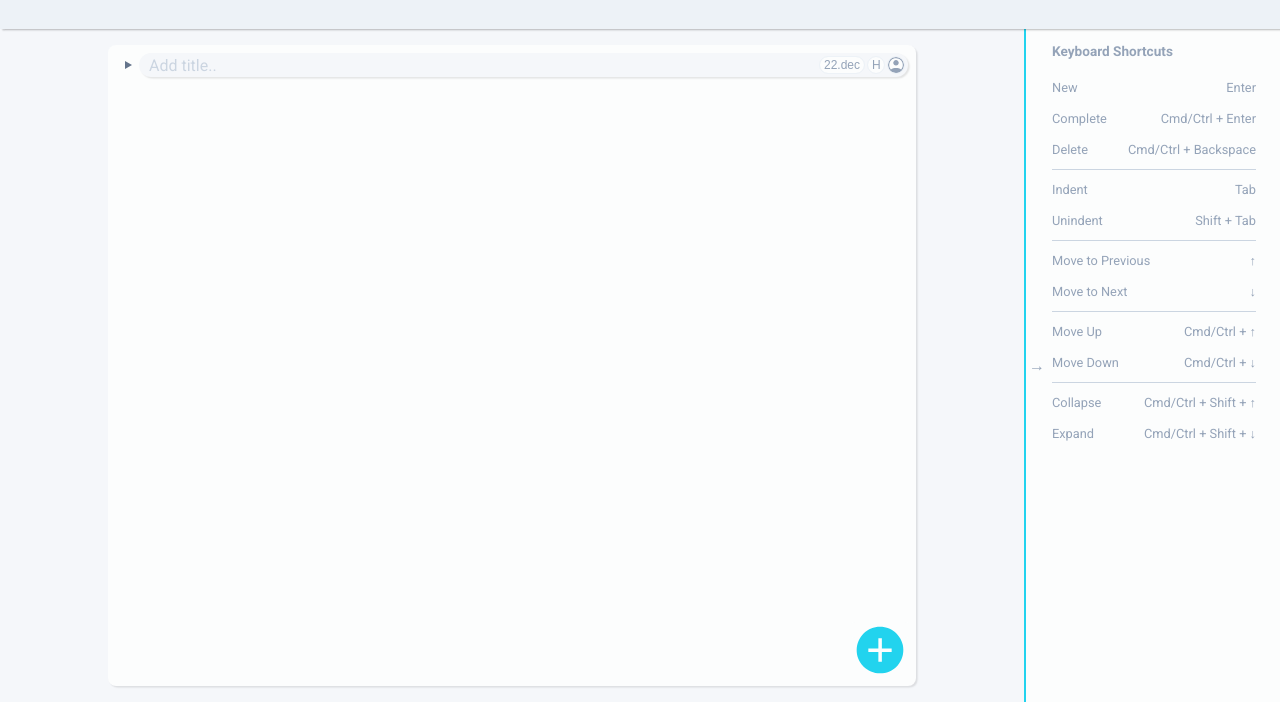
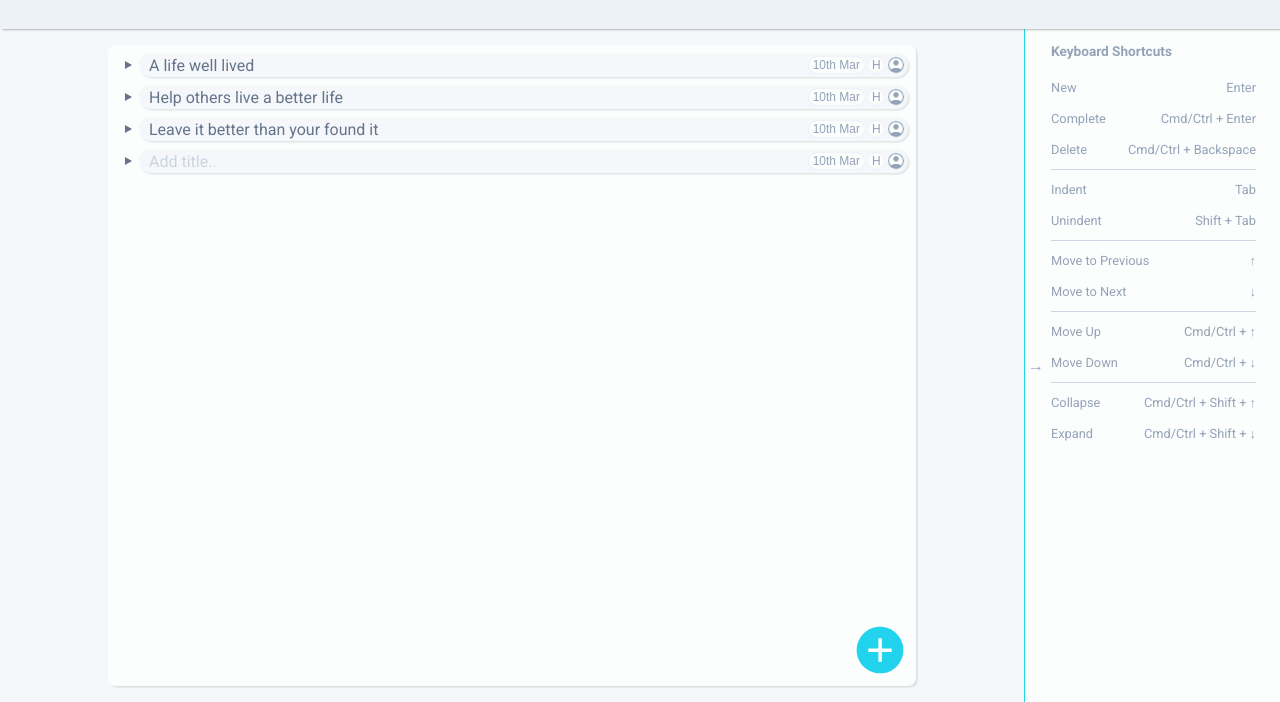
Before and after one commit to aste/GoGoDo, a website built with webpack: page src/template.html in a window 1280 px wide. Shown: the part 98-800 px from the top of the page. Built offline with nearby package versions, Linux system fonts and the light colour scheme; files whose address does not match are found by name.

Commit message:
Fix child node bug, add DOM object title sync, add continuous input-text update

```diff
--- a/src/index.js
+++ b/src/index.js
@@ -47,10 +47,10 @@ function createNodeObject(nodeTitle) {
 }
 
 
-function createNodeElement(node) {
+function renderNodeElement(node) {
     const nodeElement = document.createElement('div');
     nodeElement.id = node.uuid;
-    console.log(`node.uuid: ${node.uuid}`)
+    // console.log(`node.uuid: ${node.uuid}`)
     nodeElement.classList.add('node');
 
     const triangleElement = document.createElement('div');
@@ -63,12 +63,27 @@ function createNodeElement(node) {
 
     const formElement = document.createElement('form');
     formElement.classList.add('nodeForm');
+
+    formElement.addEventListener('submit', function (event) {
+        event.preventDefault();
+        newNode('');
+        // event.target(this.nextSibling)
+    })
     nodeContainerElement.appendChild(formElement);
 
     const inputElement = document.createElement('input');
     inputElement.type = 'text';
     inputElement.classList.add('nodeTitle');
     inputElement.placeholder = 'Add title..';
+    inputElement.value = node.nodeTitle;
+    inputElement.addEventListener('input', (event) => {
+        node.nodeTitle = event.target.value
+        console.log(node.nodeTitle)
+        // node.nodeTitle = inputElement.value;
+        // for (let i = 0; i < rootList.length; i++) {
+        //     console.log(rootList[i]);
+        // }
+    })
     formElement.appendChild(inputElement);
 
     const nodeMenuElement = document.createElement('div');
@@ -96,98 +111,30 @@ function createNodeElement(node) {
     ownerBtn.appendChild(ownerImg);
     nodeMenuElement.appendChild(ownerBtn);
 
+
+
     return nodeElement;
 }
 
 
-const initiateAppendNewNode = () => {
-    const node = createNodeObject('');
-    const nodeElement = createNodeElement(node);
+function newNode(title) {
+    const node = createNodeObject(title);
+    const nodeElement = renderNodeElement(node);
     mainList.appendChild(nodeElement);
-}
-
-newTaskBtn.addEventListener('click', (event) => {
-    initiateAppendNewNode()
-})
-// renderTodoList(todoItems);
-// // Form Submit
-
-const addFormEvent = () => {
-    forms.forEach(form => {
-        form.addEventListener('submit', function (event) {
-            event.preventDefault();
-            event.initiateAppendNewNode()
-        })
-    })
+    rootList.push(node);
 }
 
 
-// // Create the root node
-// const rootNode = createNodeObject("My To-Do List");
+newTaskBtn.addEventListener('click', (event) => {
+    newNode('')
+})
 
-// // Add child nodes
-// const node1 = createNodeObject("Task 1");
-// const node2 = createNodeObject("Task 2");
-// const node3 = createNodeObject("Task 3");
-// rootNode.children.push(node1, node2, node3);
-
-// function renderTodoList(todoItems) {
-//     const todoListContainer = document.getElementById("todo-list");
-//     todoListContainer.innerHTML = "";
-
-//     todoItems.forEach(item => {
-//         const todoItemElement = `
-//         <div class="todo-item">
-//           <input type="checkbox" ${item.completed ? "checked" : ""}>
-//           <span>${item.title}</span>
-//         </div>
-//       `;
-//         todoListContainer.insertAdjacentHTML("beforeend", todoItemElement);
-//     });
-// }
-
-// const todoItems = [
-//     { title: "Do laundry", completed: false },
-//     { title: "Buy groceries", completed: true },
-//     { title: "Walk the dog", completed: false },
-// ];
+newNode('A life well lived')
+newNode('Help others live a better life')
+newNode('Leave it better than your found it')
+newNode('')
 
 
-
-
-
-
-//
-
-
-console.log(createTask())
-console.log(createTask('Hello Hi There! Test!'))
-
-
-// taskItem.textContent = task.title;
-// taskItem.setAttribute("id", task.uuid);
-// let deleteBtn = document.createElement("button");
-// deleteBtn.textContent = "Delete";
-// deleteBtn.classList.add("delete-btn");
-// taskItem.appendChild(deleteBtn);
-// taskList.appendChild(taskItem);
-
-// For later user implementation\
-// Undo
-// nodeOwner: undefined, // define the user who owns this tasks and the responsibilities
-// Time Map for visual project-planning
-// resourcePath: 'optional resource path',
-// dependencies: undefined, // dependents on all child nodes and potentially other nodes
-// readPermission: undefined, // define users who have permission to read this task
-// writePermission: undefined, // define users who have permission to edit or add items
-// deletePermission: undefined, // define users who have permission to delete to this task
-// readAccess: undefined, //  all children of the task
-// function newUser(name) {
-//     return {
-//         officeHoursStart: undefined,
-//         officeHoursEnd: undefined,
-//         officeDays: undefined,
-//         workingOn: undefined,
-//         flowStatus: undefined,
-//     }
-// }
+for (let i = 0; i < rootList.length; i++) {
+    console.log(rootList[i]);
+}
--- a/src/styles/styles.css
+++ b/src/styles/styles.css
@@ -16,7 +16,6 @@ html {
   --box-shadow: 0.1rem 0.1rem 0.1rem rgba(0, 0, 0, 0.1);
   --menubar-width: 8rem;
   --nav-collapsed-width: 1.375rem;
-  --nav-line-width: 2px;
   --nav-width: 16rem;
   font-family: "Roboto", sans-serif;
 }
@@ -110,7 +109,7 @@ body,
   margin: 0;
 }
 
-/* Main list for all ToDo Nodes */
+/* Main list for Nodes */
 #mainListWrapper {
   margin: 1rem auto 1rem auto;
   display: flex;
@@ -121,6 +120,8 @@ body,
   padding: 0.25rem;
 }
 
+
+/* Nodes */
 .node {
   display: grid;
   align-items: center;
@@ -269,7 +270,7 @@ body,
   flex-direction: column;
   justify-content: center;
   text-align: center;
-  border-left: var(--l2) solid 2px;
+  border-left: var(--l2) solid 1px;
   color: var(--grey);
   background-color: var(--very-light-background);
   width: var(--nav-collapsed-width);
--- a/src/template.html
+++ b/src/template.html
@@ -25,7 +25,7 @@
       <div id="mainListWrapper">
         <div id="mainList">
           <!-- Project Nodes Injected Below -->
-          <div id="uuid" class="node">
+          <!-- <div id="uuid" class="node">
             <div class="triangleRight"></div>
             <div class="nodeContainer">
               <form class="nodeForm">
@@ -39,7 +39,7 @@
                 </button>
               </div>
             </div>
-          </div>
+          </div> -->
         </div>
         <button id="newTaskBtn" class="nodeBtn newTask" title="Add a new task">
           <img src="./addBtnCyan.svg" alt="Add a New Task" />
```
